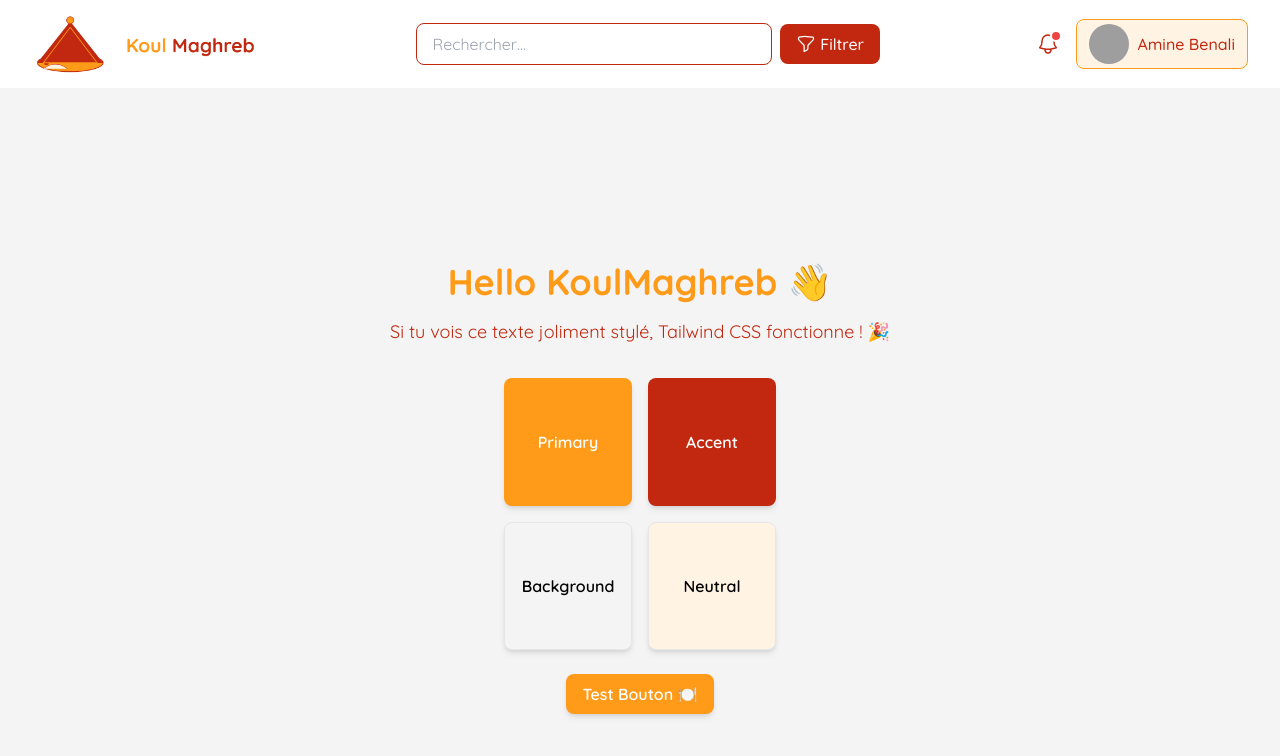
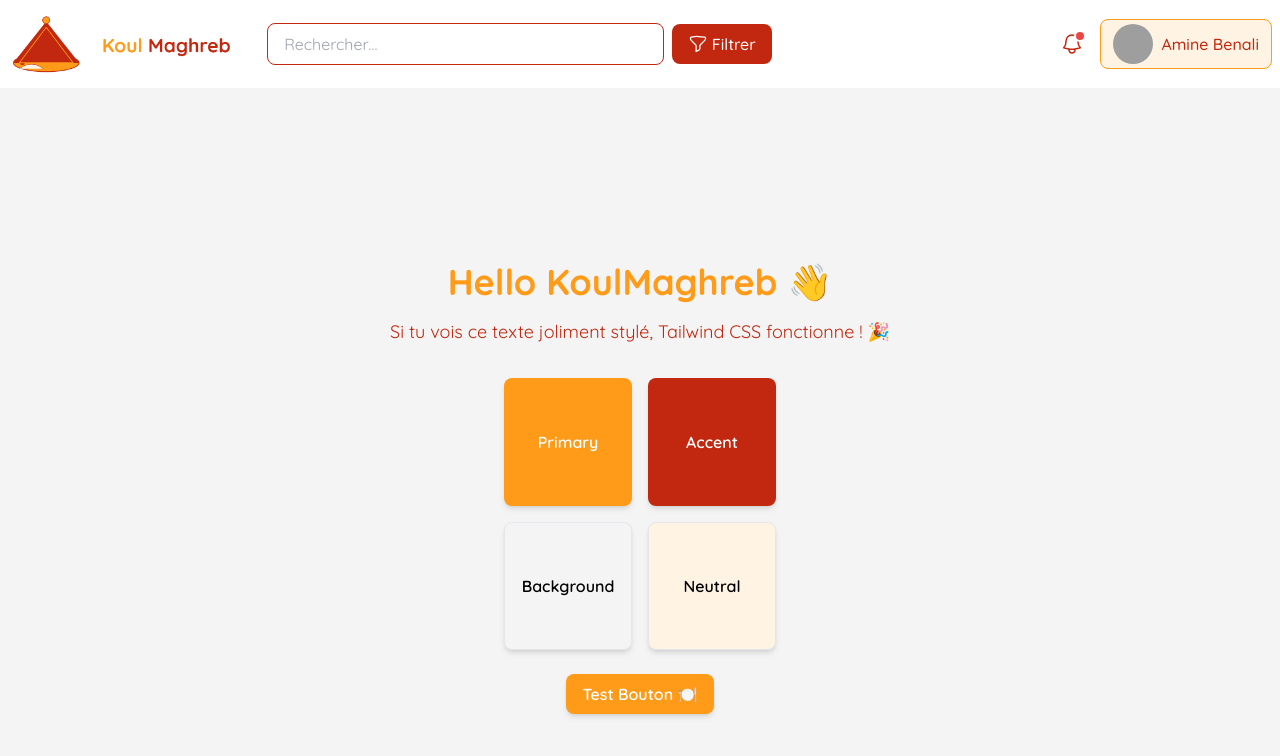
Before and after one commit to Lydia-BEDRI/KoulMaghreb, a Vue app in the folder frontend/: page / in a window 1280 px wide. Shown: the top 756 px of the page. Built offline with nearby package versions, Linux system fonts and the light colour scheme; grey boxes are pictures that could not be loaded.

Commit message:
Feature/header (#3)
* feat: add responsive header component

* update header styles

* fix: adjust header layout and search form alignment

```diff
--- a/frontend/src/components/Header.vue
+++ b/frontend/src/components/Header.vue
@@ -4,8 +4,8 @@ import { BellIcon, FunnelIcon } from '@heroicons/vue/24/outline'
 
 <template>
 
-  <header class="w-full bg-white shadow-sm px-4 py-3 md:px-8 md:py-3" role="banner">
-    <div class="max-w-7xl mx-auto">
+  <header class="w-full bg-white shadow-sm px-4 py-3 md:px-2 md:py-3" role="banner">
+    <div class="w-full">
 
       <!-- MOBILE -->
       <div class="flex items-center justify-between md:hidden">
@@ -48,7 +48,8 @@ import { BellIcon, FunnelIcon } from '@heroicons/vue/24/outline'
         </a>
 
         <!-- Recherche + Filtrer -->
-        <form class="flex flex-1 items-center justify-center mx-8 space-x-2" role="search" action="/search" method="GET"
+
+        <form class="flex flex-1 items-center justify-start space-x-2 ml-8" role="search" action="/search" method="GET"
           aria-label="Recherche de plats">
           <input name="q" type="search" placeholder="Rechercher…"
             class="w-1/2 px-4 py-2 border border-accent rounded-lg focus:outline-none focus:ring-2 focus:ring-accent placeholder-gray-400" />
```
